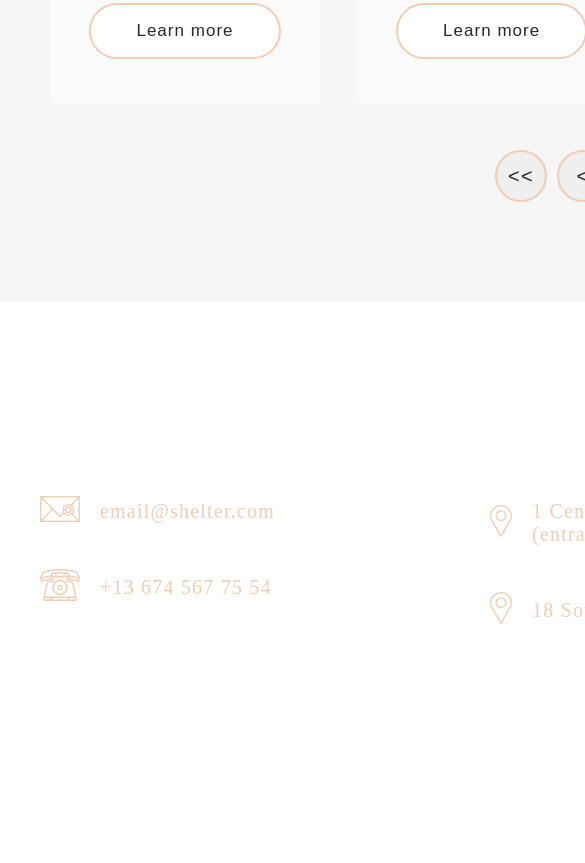
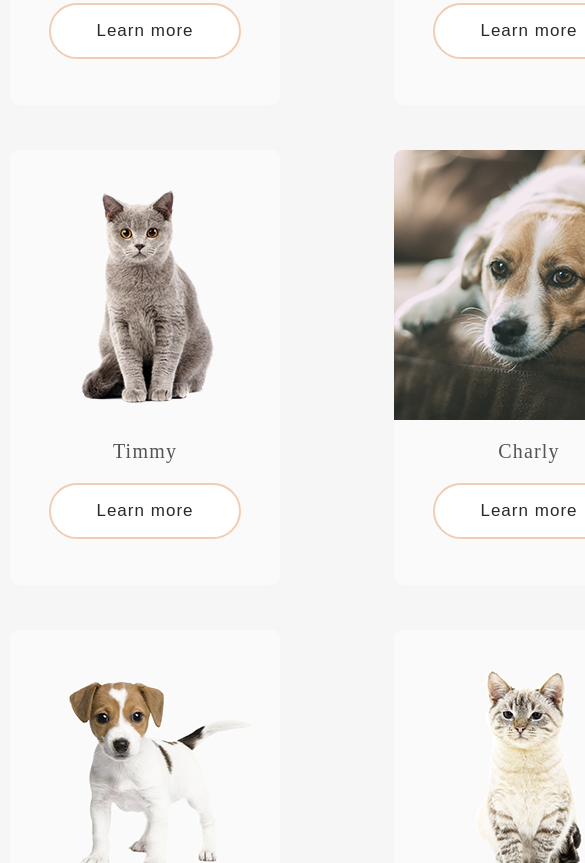
Before and after one commit to repkoO/shelter, a plain HTML site: page shelter/pages/pets/index.html in a window 390 px wide. Shown: the part 1137-2000 px from the top of the page, 585 px wide, since content can reach past the window. Before the commit the page ends 1793 px from the top, so only its background shows below. Drawn offline with Linux system fonts and the light colour scheme.

Commit message:
feat: add media for 768px

```diff
--- a/shelter/pages/pets/style.css
+++ b/shelter/pages/pets/style.css
@@ -306,3 +306,46 @@ footer {
 .icon__location img {
     padding-right: 20px;
 }
+
+@media screen and (max-width: 768px){
+
+    html {
+        min-width: 768px;
+    }
+
+    header {
+        margin: 0 30px 0 30px;
+    }
+
+    .pets__containter {
+        width: 768px;
+    }
+
+    .cards__containter {
+        display: grid;
+        grid-template-columns: repeat(2, 1fr);
+    }
+
+    .pets__card {
+        width: 270px;
+    }
+
+    footer {
+       width: 768px;
+    }
+
+    .footer__content {
+        width: 768px;
+        display: grid;
+        grid-template-columns: repeat(2, 1fr);
+        grid-template-rows: 1fr 1fr;
+        justify-items: center;
+    }
+
+    .footer__puppy {
+        grid-column-start: 1;
+        grid-column-end: 3;
+
+    }
+
+}
```
Also changed, not shown: 3 other files.
